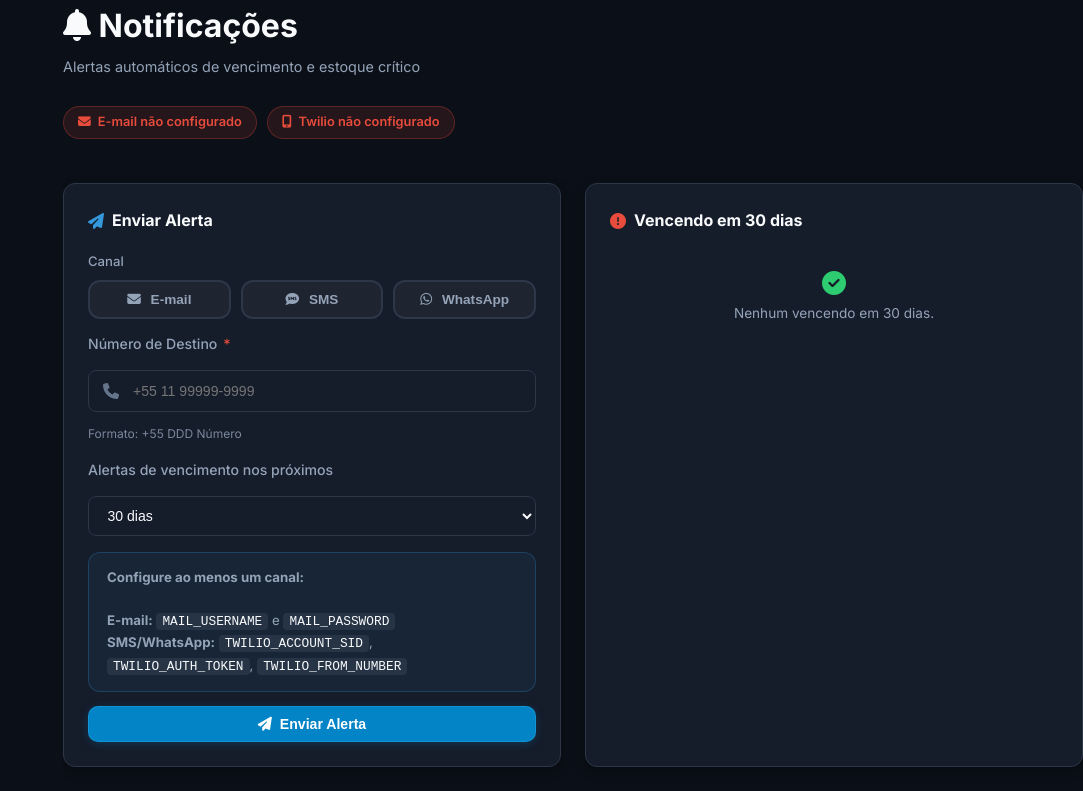
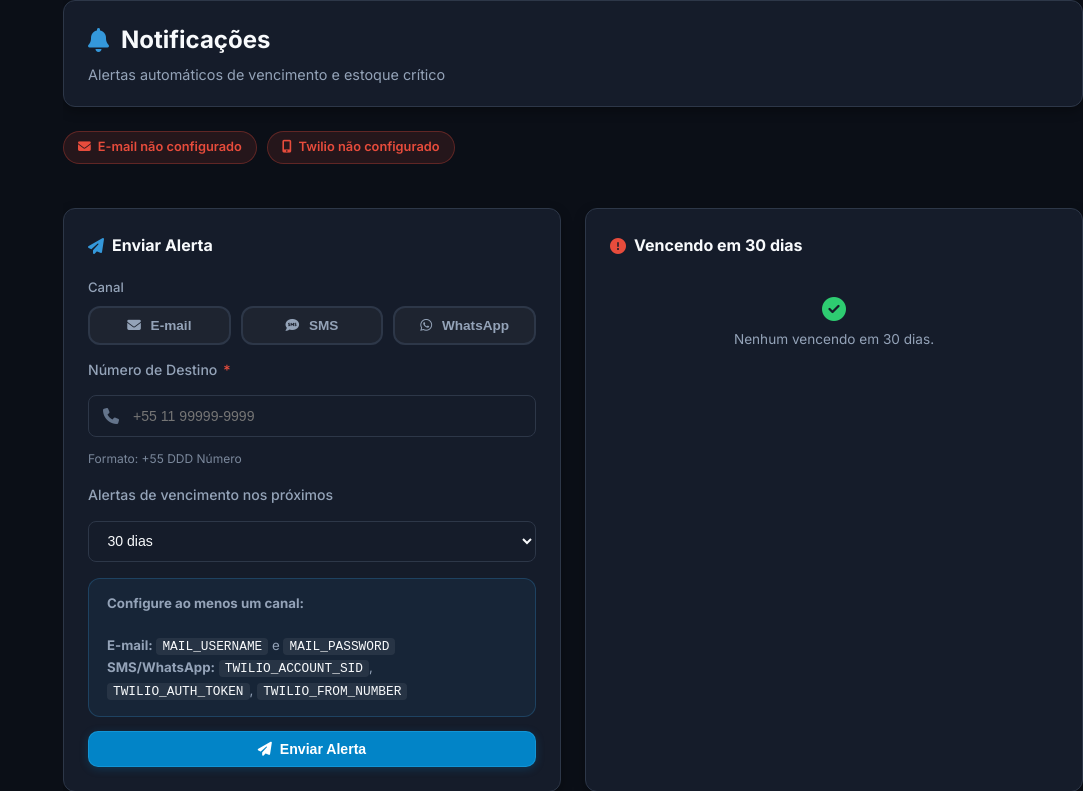
Before and after one commit to dev-ryanmartins/RedeVita-Projeto-Integrador, a Python web app: template frontend/templates/notificacoes.html in a window 1280 px wide. Shown: the top 791 px of the page, without its empty margins (197-1280 px from the left). Run offline with Jinja, Linux system fonts and the light colour scheme; the template is opened without the code that fills it, so the values that code supplies are empty.

Commit message:
feat: converter notificacoes header para classes corporativas padronizadas

```diff
--- a/frontend/templates/notificacoes.html
+++ b/frontend/templates/notificacoes.html
@@ -80,10 +80,10 @@
 {% endblock %}
 
 {% block content %}
-<div class="page-header">
-    <div>
-        <h1 class="page-title"><i class="fas fa-bell"></i> Notificações</h1>
-        <p class="page-subtitle">Alertas automáticos de vencimento e estoque crítico</p>
+<div class="page-header-corporate">
+    <div class="page-header-content">
+        <h1><i class="fas fa-bell"></i> Notificações</h1>
+        <p class="subtitle">Alertas automáticos de vencimento e estoque crítico</p>
     </div>
 </div>
 
```
